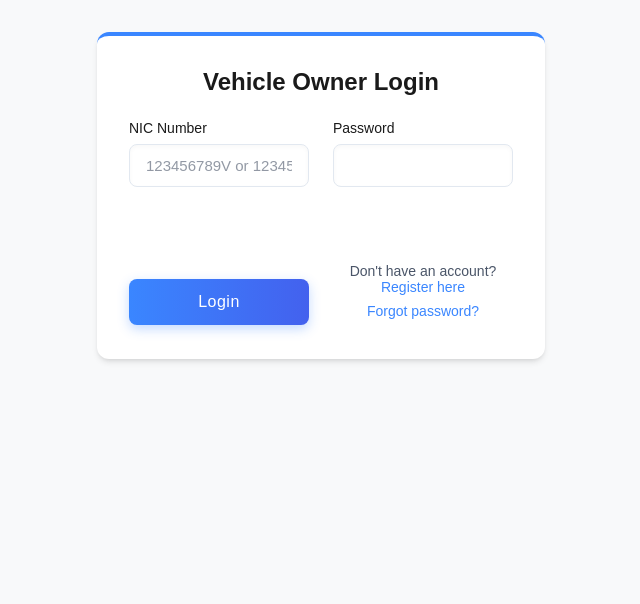
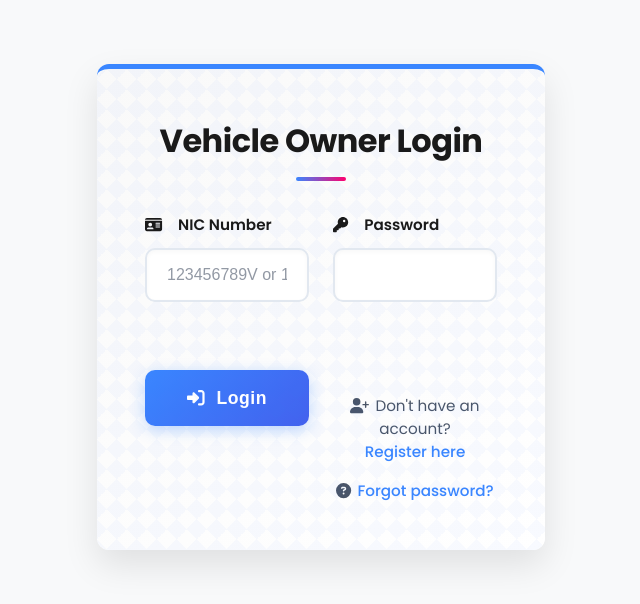
Before and after one commit to KavishaLP/Fuel_quota_management_system, a React (Vite) app in the folder fuel-quota-frontend/: page /user-login in a window 1280 px wide. Shown: the top 604 px of the page, without its empty margins (319-959 px from the left). Built offline with nearby package versions, Linux system fonts and the light colour scheme.

Commit message:
Enhance UserLogin component: add FontAwesome icons to form labels and buttons for improved UX

```diff
--- a/fuel-quota-frontend/src/pages/userLogin/UserLogin.css
+++ b/fuel-quota-frontend/src/pages/userLogin/UserLogin.css
@@ -1,17 +1,18 @@
-/* Reusing your existing variables */
+@import url('https://fonts.googleapis.com/css2?family=Poppins:wght@300;400;500;600;700&display=swap');
+
 :root {
-    --primary-color: #4361ee;
-    --primary-hover: #3a56d4;
-    --surface-color: #ffffff;
-    --background-color: #f8f9fa;
+    --primary-color: #3a86ff;
+    --primary-hover: #2667cc;
+    --secondary-color: #ff006e;
     --text-primary: #1a1a1a;
     --text-secondary: #4a5568;
     --border-color: #e2e8f0;
     --error-color: #e53e3e;
     --success-color: #38a169;
     --info-color: #3182ce;
-    --shadow-sm: 0 1px 2px 0 rgb(0 0 0 / 0.05);
-    --shadow-md: 0 4px 6px -1px rgb(0 0 0 / 0.1), 0 2px 4px -2px rgb(0 0 0 / 0.1);
+    --form-bg: linear-gradient(145deg, #f9f9f9, #ffffff);
+    --form-shadow: 0 15px 35px rgba(0, 0, 0, 0.1);
+    --input-shadow: inset 0 2px 4px rgba(0, 0, 0, 0.03);
     --radius-sm: 0.5rem;
     --radius-md: 0.75rem;
     --transition: all 0.2s ease;
@@ -19,151 +20,232 @@
 
 /* Login Container */
 .login-container {
+    font-family: 'Poppins', sans-serif;
     width: min(100%, 28rem);
-    background: var(--surface-color);
-    padding: 2rem;
+    background: var(--form-bg);
+    padding: 3rem;
     border-radius: var(--radius-md);
-    box-shadow: var(--shadow-md);
-    margin: 2rem auto;
+    box-shadow: var(--form-shadow);
+    margin: 8vh auto;
     position: relative;
-    border-top: 4px solid var(--primary-color);
+    border-top: 5px solid var(--primary-color);
+    backdrop-filter: blur(10px);
+    animation: formAppear 0.5s ease-out;
 }
 
+/* Enhanced container background pattern */
+.login-container::before {
+    content: '';
+    position: absolute;
+    top: 0;
+    left: 0;
+    width: 100%;
+    height: 100%;
+    border-radius: var(--radius-md);
+    opacity: 0.03;
+    background-size: 20px 20px;
+    background-image: linear-gradient(45deg, var(--primary-color) 25%, transparent 25%),
+                      linear-gradient(-45deg, var(--primary-color) 25%, transparent 25%),
+                      linear-gradient(45deg, transparent 75%, var(--primary-color) 75%),
+                      linear-gradient(-45deg, transparent 75%, var(--primary-color) 75%);
+    pointer-events: none;
+}
+
+/* Enhanced heading styles */
 .login-container h2 {
     color: var(--text-primary);
-    font-size: 1.5rem;
-    font-weight: 600;
-    margin-bottom: 1.5rem;
+    font-size: 2rem;
+    font-weight: 700;
+    margin-bottom: 2rem;
     text-align: center;
+    position: relative;
+    padding-bottom: 1rem;
+    letter-spacing: -0.5px;
 }
 
-/* Form Groups - Reusing your existing styles */
+.login-container h2::after {
+    content: '';
+    position: absolute;
+    bottom: 0;
+    left: 50%;
+    transform: translateX(-50%);
+    width: 50px;
+    height: 4px;
+    background: linear-gradient(to right, var(--primary-color), var(--secondary-color));
+    border-radius: 2px;
+}
+
+/* Form Groups */
 .form-group {
-    margin-bottom: 1.25rem;
+    margin-bottom: 1.75rem;
+    position: relative;
 }
 
 .form-group label {
     display: block;
     color: var(--text-primary);
-    font-size: 0.875rem;
-    font-weight: 500;
-    margin-bottom: 0.5rem;
+    font-size: 0.95rem;
+    font-weight: 600;
+    margin-bottom: 0.75rem;
+    transition: var(--transition);
+    display: flex;
+    align-items: center;
+    gap: 0.5rem;
 }
 
+/* Enhanced input styles */
 .form-group input {
     width: 100%;
-    padding: 0.75rem 1rem;
-    border: 1px solid var(--border-color);
-    border-radius: var(--radius-sm);
-    font-size: 0.9375rem;
-    transition: var(--transition);
-    background-color: var(--surface-color);
+    padding: 1rem 1.25rem;
+    border: 2px solid var(--border-color);
+    border-radius: 10px;
+    font-size: 1rem;
+    transition: all 0.3s ease;
+    background-color: #ffffff;
     color: var(--text-primary);
+    box-shadow: var(--input-shadow);
+}
+
+.form-group input:hover {
+    border-color: var(--primary-color);
+    box-shadow: 0 0 0 4px rgba(58, 134, 255, 0.05);
 }
 
 .form-group input:focus {
     outline: none;
     border-color: var(--primary-color);
-    box-shadow: 0 0 0 3px rgba(67, 97, 238, 0.1);
+    box-shadow: 0 0 0 4px rgba(58, 134, 255, 0.1);
+    transform: translateY(-1px);
 }
 
-/* Error States */
+/* Enhanced error states */
 .form-group.has-error input {
     border-color: var(--error-color);
-    background-color: rgba(229, 62, 62, 0.05);
+    background-color: rgba(229, 62, 62, 0.02);
 }
 
 .field-error {
-    display: block;
+    display: flex;
+    align-items: center;
     color: var(--error-color);
-    font-size: 0.75rem;
-    margin-top: 0.25rem;
+    font-size: 0.85rem;
+    margin-top: 0.5rem;
+    padding: 0.5rem;
+    background-color: rgba(229, 62, 62, 0.05);
+    border-radius: var(--radius-sm);
     animation: fadeIn 0.2s ease-out;
 }
 
-/* Form Actions */
-.form-actions {
-    margin-top: 1.5rem;
+.field-error::before {
+    content: "⚠️";
+    margin-right: 6px;
+    font-size: 0.9rem;
 }
 
+/* Enhanced submit button */
+.submit-btn {
+    width: 100%;
+    background: linear-gradient(135deg, var(--primary-color), #4361ee);
+    color: white;
+    padding: 1.1rem 1.5rem;
+    border: none;
+    border-radius: 10px;
+    font-size: 1.1rem;
+    font-weight: 600;
+    cursor: pointer;
+    transition: all 0.3s ease;
+    display: flex;
+    align-items: center;
+    justify-content: center;
+    gap: 0.75rem;
+    box-shadow: 0 4px 15px rgba(58, 134, 255, 0.3);
+    letter-spacing: 0.5px;
+    margin-top: 1rem;
+}
+
+.submit-btn:hover {
+    background: linear-gradient(135deg, #2667cc, #3a56d4);
+    transform: translateY(-2px);
+    box-shadow: 0 6px 20px rgba(58, 134, 255, 0.4);
+}
+
+.submit-btn:active {
+    transform: translateY(0);
+    box-shadow: 0 4px 12px rgba(58, 134, 255, 0.3);
+}
+
+.submit-btn:disabled {
+    opacity: 0.7;
+    cursor: not-allowed;
+    transform: none !important;
+    background: linear-gradient(135deg, #a8a8a8, #878787);
+    box-shadow: none;
+}
+
+/* Enhanced form footer */
 .form-footer {
-    margin-top: 1.5rem;
+    margin-top: 2.5rem;
     text-align: center;
-    font-size: 0.875rem;
+    font-size: 0.95rem;
     color: var(--text-secondary);
+    display: flex;
+    flex-direction: column;
+    gap: 1rem;
 }
 
 .form-footer a {
     color: var(--primary-color);
     text-decoration: none;
     font-weight: 500;
+    transition: all 0.2s ease;
+    display: inline-flex;
+    align-items: center;
+    gap: 0.5rem;
 }
 
 .form-footer a:hover {
+    color: var(--primary-hover);
     text-decoration: underline;
+    transform: translateX(3px);
 }
 
-.form-footer p {
-    margin: 0.5rem 0;
-}
-
-/* Submit Button - Reusing your existing button styles */
-.submit-btn {
-    width: 100%;
-    background-color: var(--primary-color);
-    color: white;
-    padding: 0.875rem 1.5rem;
-    border: none;
-    border-radius: var(--radius-sm);
-    font-size: 1rem;
-    font-weight: 500;
-    cursor: pointer;
-    transition: var(--transition);
-    display: flex;
-    align-items: center;
-    justify-content: center;
-    gap: 0.5rem;
-}
-
-.submit-btn:hover {
-    background-color: var(--primary-hover);
-    transform: translateY(-1px);
-}
-
-.submit-btn:active {
-    transform: translateY(0);
-}
-
-.submit-btn:disabled {
-    opacity: 0.7;
-    cursor: not-allowed;
-    transform: none !important;
-}
-
-/* Spinner - Reusing your existing spinner */
+/* Enhanced spinner */
 .spinner {
     width: 1.25rem;
     height: 1.25rem;
-    border: 2px solid rgba(255, 255, 255, 0.3);
+    border: 2.5px solid rgba(255, 255, 255, 0.3);
     border-radius: 50%;
     border-top-color: white;
-    animation: spin 1s linear infinite;
+    animation: spin 0.8s linear infinite;
+}
+
+/* Toast Container */
+.toast-container {
+    position: fixed;
+    top: 20px;
+    right: 20px;
+    z-index: 9999;
+    display: flex;
+    flex-direction: column;
+    gap: 10px;
+}
+
+/* Animations */
+@keyframes formAppear {
+    from {
+        opacity: 0;
+        transform: translateY(20px);
+    }
+    to {
+        opacity: 1;
+        transform: translateY(0);
+    }
 }
 
 @keyframes spin {
     to { transform: rotate(360deg); }
 }
 
-/* Toast Container - Reusing your existing toast styles */
-.toast-container {
-    position: fixed;
-    top: 1rem;
-    right: 1rem;
-    z-index: 1000;
-    max-width: 350px;
-}
-
-/* Animations */
 @keyframes fadeIn {
     from {
         opacity: 0;
@@ -175,20 +257,36 @@
     }
 }
 
-/* Responsive Design */
-@media (max-width: 640px) {
+/* Enhanced responsive design */
+@media (max-width: 768px) {
     .login-container {
-        margin: 1rem auto;
-        padding: 1.5rem;
+        margin: 4vh 1rem;
+        padding: 2.5rem 2rem;
         width: calc(100% - 2rem);
     }
 
     .login-container h2 {
-        font-size: 1.375rem;
+        font-size: 1.75rem;
+    }
+}
+
+@media (max-width: 480px) {
+    .login-container {
+        padding: 2rem 1.5rem;
+        margin: 2vh 1rem;
     }
 
-    .form-group input,
+    .login-container h2 {
+        font-size: 1.5rem;
+        margin-bottom: 1.5rem;
+    }
+
     .submit-btn {
-        padding: 0.75rem;
+        padding: 1rem;
+        font-size: 1rem;
+    }
+
+    .form-group input {
+        padding: 0.9rem 1rem;
     }
 }
--- a/fuel-quota-frontend/src/pages/userLogin/UserLogin.jsx
+++ b/fuel-quota-frontend/src/pages/userLogin/UserLogin.jsx
@@ -3,6 +3,8 @@ import axios from "axios";
 import { useNavigate } from "react-router-dom";
 import "./UserLogin.css";
 import { Toast } from '../Toast';
+import { FontAwesomeIcon } from '@fortawesome/react-fontawesome';
+import { faIdCard, faKey, faSignInAlt, faUserPlus, faQuestionCircle } from '@fortawesome/free-solid-svg-icons';
 
 const UserLogin = () => {
     const [loginData, setLoginData] = useState({
@@ -16,7 +18,7 @@ const UserLogin = () => {
     const navigate = useNavigate();
 
     const addToast = (message, type = "info") => {
-        const id = Date.now() + Math.random().toString(36).substr(2, 5); // More unique ID
+        const id = Date.now() + Math.random().toString(36).substr(2, 5);
         setToasts(prev => [...prev, { id, message, type }]);
     };
 
@@ -127,7 +129,10 @@ const UserLogin = () => {
 
             <form onSubmit={handleSubmit} noValidate>
                 <div className={`form-group ${errors.NIC ? "has-error" : ""}`}>
-                    <label htmlFor="NIC">NIC Number</label>
+                    <label htmlFor="NIC">
+                        <FontAwesomeIcon icon={faIdCard} style={{ marginRight: '8px' }} />
+                        NIC Number
+                    </label>
                     <input
                         type="text"
                         id="NIC"
@@ -141,7 +146,10 @@ const UserLogin = () => {
                 </div>
 
                 <div className={`form-group ${errors.password ? "has-error" : ""}`}>
-                    <label htmlFor="password">Password</label>
+                    <label htmlFor="password">
+                        <FontAwesomeIcon icon={faKey} style={{ marginRight: '8px' }} />
+                        Password
+                    </label>
                     <input
                         type="password"
                         id="password"
@@ -164,13 +172,24 @@ const UserLogin = () => {
                                 <span className="spinner" aria-hidden="true"></span>
                                 Logging in...
                             </>
-                        ) : "Login"}
+                        ) : (
+                            <>
+                                <FontAwesomeIcon icon={faSignInAlt} />
+                                Login
+                            </>
+                        )}
                     </button>
                 </div>
 
                 <div className="form-footer">
-                    <p>Don't have an account? <a href="/user-register">Register here</a></p>
-                    <p><a href="/forgot-password">Forgot password?</a></p>
+                    <p>
+                        <FontAwesomeIcon icon={faUserPlus} style={{ marginRight: '6px' }} />
+                        Don't have an account? <a href="/user-register">Register here</a>
+                    </p>
+                    <p>
+                        <FontAwesomeIcon icon={faQuestionCircle} style={{ marginRight: '6px' }} />
+                        <a href="/forgot-password">Forgot password?</a>
+                    </p>
                 </div>
             </form>
         </div>
```
